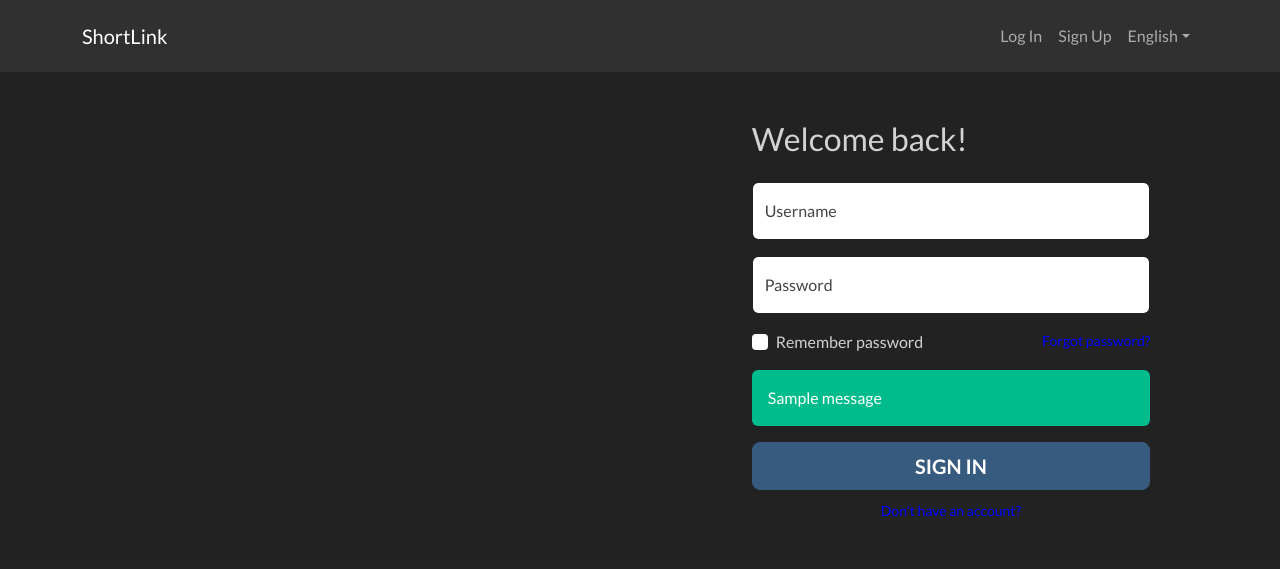
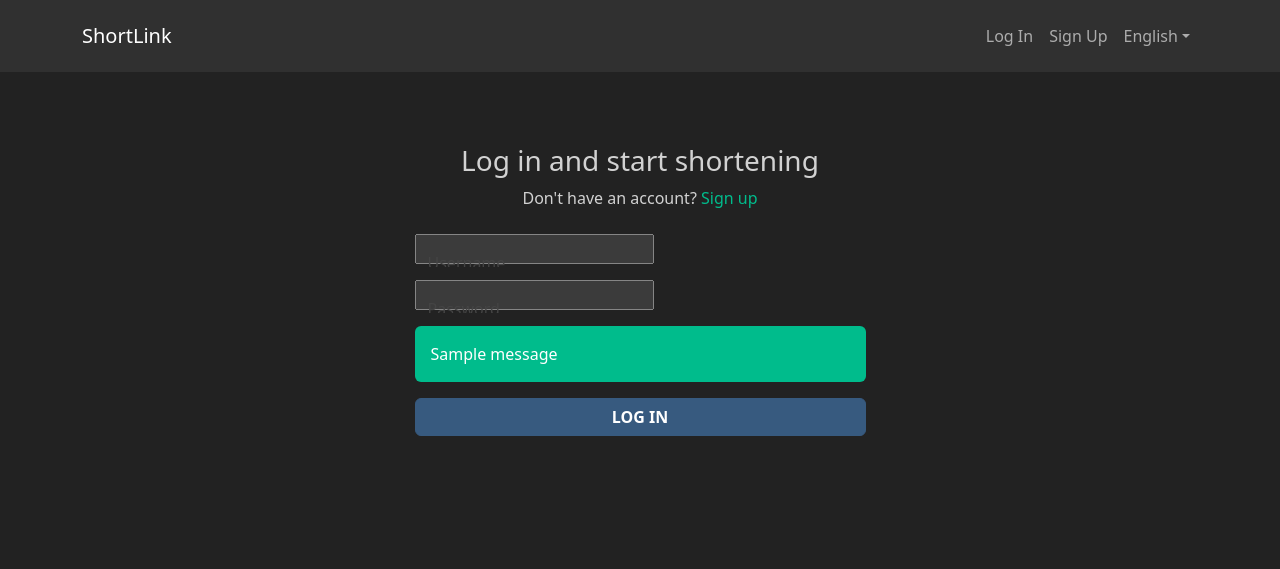
Before and after one commit to FadingFog/urlshortener, a Django app: template templates/login.html in a window 1280 px wide. Shown: the top 569 px of the page. Run offline with Django 3.2, Linux system fonts and the light colour scheme; the template is opened without the code that fills it, so the values that code supplies are empty, except form fields; tables that the repository leaves empty hold one stand-in row (values such as "Sample post"); one stand-in notice (Sample message) is shown; form fields are guessed from the names that the template uses; some libraries are stand-ins or nearby versions.

Commit message:
Added account page and fully refactored home, login and register pages

```diff
--- a/shortener/urls.py
+++ b/shortener/urls.py
@@ -7,4 +7,5 @@
     path('register/', registerPage, name='register'),
     path('login/', loginPage, name='login'),
     path('logout/', logoutUser, name='logout'),
+    path('profile/', accountPage, name='account'),
 ]
--- a/static/css/styles.css
+++ b/static/css/styles.css
@@ -1,15 +1,65 @@
-body {
-  color: #d2d2d2;
+:root {
+    --bs-font-sans-serif: system-ui, -apple-system, "Segoe UI", Roboto, "Helvetica Neue", Arial, "Noto Sans", "Liberation Sans", sans-serif, "Apple Color Emoji", "Segoe UI Emoji", "Segoe UI Symbol", "Noto Color Emoji";
 }
 
-@media (min-width:1200px) {
-  .container, .container-lg, .container-md, .container-sm {
-    max-width: 1140px;
-  }
+*,
+*::before,
+*::after {
+    box-sizing: border-box;
+}
+
+body {
+    color: #d2d2d2;
+}
+
+@media (min-width: 1200px) {
+    .container, .container-xl, .container-lg, .container-md, .container-sm {
+        max-width: 1140px;
+    }
+}
+
+@media (prefers-reduced-motion: no-preference) {
+    :root {
+        scroll-behavior: smooth;
+    }
+}
+
+h1, .h1 {
+    font-size: calc(1.375rem + 1.5vw);
+}
+
+@media (min-width: 1200px) {
+    h1, .h1 {
+        font-size: 2.5rem;
+    }
+}
+
+h2, .h2 {
+    font-size: calc(1.325rem + 0.9vw);
+}
+
+@media (min-width: 1200px) {
+    h2, .h2 {
+        font-size: 2rem;
+    }
+}
+
+h3, .h3 {
+    font-size: calc(1.3rem + 0.6vw);
+}
+
+@media (min-width: 1200px) {
+    h3, .h3 {
+        font-size: 1.75rem;
+    }
 }
 
 .fs-7 {
-  font-size: 18px;
+    font-size: 18px;
+}
+
+p.hint {
+    color: var(--bs-red);
 }
 
 /*.dropdown-menu[data-bs-popper] {*/
--- a/templates/home.html
+++ b/templates/home.html
@@ -7,6 +7,7 @@
     <meta name="viewport" content="width=device-width, initial-scale=1.0, shrink-to-fit=no">
     <link rel="stylesheet" href="https://cdn.jsdelivr.net/npm/bootswatch@5.1.3/dist/darkly/bootstrap.min.css">
     <link rel="stylesheet" href="https://fonts.googleapis.com/css?family=Source+Sans+Pro:300,400,700">
+    <link rel="stylesheet" href="https://cdn.jsdelivr.net/npm/bootstrap-icons@1.7.2/font/bootstrap-icons.css">
     <link rel="stylesheet" href="{% static "css/styles.css" %}">
     <title>
         {% block title %}
@@ -44,12 +45,31 @@
         </div>
     </nav>
 </header>
+
+<main>
+    {% if messages %}
+        <section class="messages">
+            <div class="container">
+                <div class="row">
+                    <div class="col-12 text-center pt-3">
+                        {% for message in messages %}
+                            {% if message.level == DEFAULT_MESSAGE_LEVELS.INFO %}
+                                <div class="alert alert-dismissible alert-{{ message.tags }}">
+                                    <button type="button" class="btn-close" data-bs-dismiss="alert"></button>
+                                    {{ message }}
+                                </div>
+                            {% endif %}
+                        {% endfor %}
+                    </div>
+                </div>
+            </div>
+        </section>
+    {% endif %}
     {% block content %}
-    <main>
         <section class="main">
             <div class="container">
                 <div class="row justify-content-center">
-                    <div class="col-12 text-center mt-5">
+                    <div class="col-12 text-center pt-5">
                         <h2>URL Shortener</h2>
                     </div>
 
@@ -82,8 +102,11 @@
 
                         {% if messages %}
                             {% for message in messages %}
+                                {% if message.level != DEFAULT_MESSAGE_LEVELS.INFO %}
                                     <div class="alert alert-{{ message.tags }} text-center p-2">{{ message }}</div>
+                                {% endif %}
                             {% endfor %}
+                            {% if form_data %}
                                 <div id="link-info">
                                     <ul class="list-group">
                                         <li id="link"
@@ -101,22 +124,31 @@
                                         </li>
                                         <li id="promo"
                                             class="list-group-item d-flex justify-content-center align-items-center py-3">
-                                        <h4>Want to customize and track your links? Just <a href="#">register</a></h4>
+                                            <h4>Want to customize and track your links? Just <a
+                                                    href="{% url 'register' %}">register</a>
+                                            </h4>
                                         </li>
                                     </ul>
                                 </div>
+                            {% endif %}
                         {% endif %}
                     </div>
                 </div>
             </div>
 
         </section>
+    {% endblock %}
 </main>
-{% endblock %}
+
 
 <script src="https://cdn.jsdelivr.net/npm/bootstrap@5.1.3/dist/js/bootstrap.bundle.min.js"
         integrity="sha384-ka7Sk0Gln4gmtz2MlQnikT1wXgYsOg+OMhuP+IlRH9sENBO0LRn5q+8nbTov4+1p"
         crossorigin="anonymous"></script>
+<script>
+    if (window.history.replaceState) {
+        window.history.replaceState(null, null, window.location.href);
+    }
+</script>
 </body>
 
 </html>
--- a/templates/login.html
+++ b/templates/login.html
@@ -1,64 +1,56 @@
 {% extends 'home.html' %}
 
 {% block title %}
-    Login
+    ShortLink - Login
 {% endblock %}
 
 {% block content %}
-    <div class="container-fluid ps-md-0">
-        <div class="row g-0">
-            <div class="d-none d-md-flex col-md-4 col-lg-6 bg-image"></div>
-            <div class="col-md-8 col-lg-6">
-                <div class="login d-flex align-items-center py-5">
+    <section class="log-in py-5">
         <div class="container">
             <div class="row">
-                            <div class="col-md-9 col-lg-8 mx-auto">
-                                <h3 class="login-heading mb-4">Welcome back!</h3>
-
-                                <!-- Sign In Form -->
-                                <form method="post">{% csrf_token %}
-                                    <div class="form-floating mb-3">
-                                        <input type="text" name="username" class="form-control" id="floatingInput"
-                                               placeholder="username">
-                                        <label for="floatingInput">Username</label>
-                                    </div>
-                                    <div class="form-floating mb-3">
-                                        <input type="password" name="password" class="form-control"
-                                               id="floatingPassword" placeholder="Password">
-                                        <label for="floatingPassword">Password</label>
+                <div class="col-sm-8 col-md-6 col-lg-5 mx-auto">
+                    <div class="text-center mt-2 mb-4">
+                        <h3 class="fw-light">Log in and start shortening</h3>
+                        <span>Don't have an account? <a href="{% url 'register' %}" class="text-decoration-none">Sign up</a></span>
                     </div>
 
-                                    <div class="d-flex justify-content-between form-check mb-3">
-                                        <div>
-                                            <input class="form-check-input" type="checkbox" value=""
-                                                   id="rememberPasswordCheck">
-                                            <label class="form-check-label" for="rememberPasswordCheck">Remember
-                                                password</label>
+                    <form method="post">{% csrf_token %}{{ form.non_field_errors }}
+                        <div class="form-floating mb-3">
+                            {{ form.username }}
+                            <label for="floatingInputUsername">Username</label>
+                            <p class="hint mt-1">
+                                {% for error in form.username.errors %}
+                                    {{ error|escape }}
+                                {% endfor %}
+                            </p>
                         </div>
-                                        <a class="small text-decoration-none" style="color: blue" href="#">Forgot
-                                            password?</a>
+
+                        <div class="form-floating mb-3">
+                            {{ form.password }}
+                            <label for="floatingPassword">Password</label>
+                            <p class="hint mt-1">
+                                {% for error in form.password.errors %}
+                                    {{ error|escape }}
+                                {% endfor %}
+                            </p>
                         </div>
 
                         {% for message in messages %}
+                            {% if message.level != DEFAULT_MESSAGE_LEVELS.INFO %}
                             <div class="alert alert-{{ message.tags }}">{{ message }}</div>
+                            {% endif %}
                         {% endfor %}
 
-                                    <div class="d-grid">
-                                        <button class="btn btn-lg btn-primary btn-login text-uppercase fw-bold mb-2"
-                                                type="submit">Sign in
+
+                        <div class="d-grid mb-2">
+                            <button class="btn btn-primary fw-bold text-uppercase"
+                                    type="submit">Log in
                             </button>
-                                        <div class="text-center">
-                                            <a class="small text-decoration-none" style="color: blue"
-                                               href="{% url 'register' %}">Don't have an account?</a>
-                                        </div>
                         </div>
 
                     </form>
                 </div>
             </div>
         </div>
-                </div>
-            </div>
-        </div>
-    </div>
+    </section>
 {% endblock %}
```
Also changed, not shown: shortener/forms.py (+11 -1 lines), shortener/views.py (+33 -17 lines), templates/account.html (added, +40 -0 lines), templates/register.html (+34 -34 lines). Lines whose indentation alone changed are shown as unchanged.
